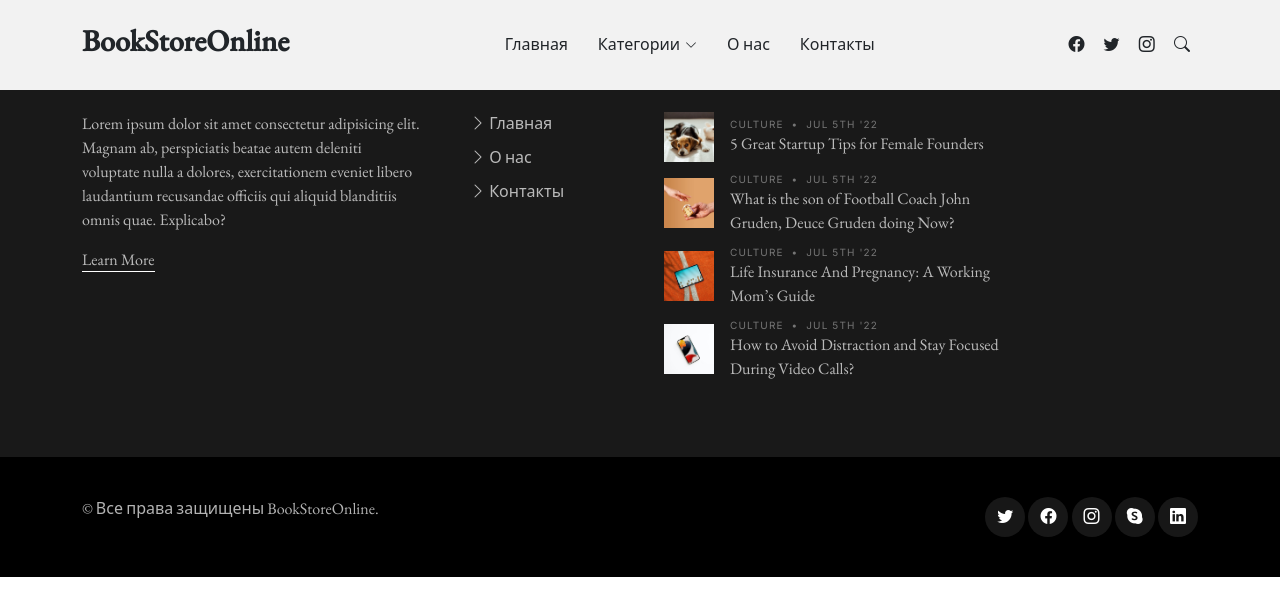
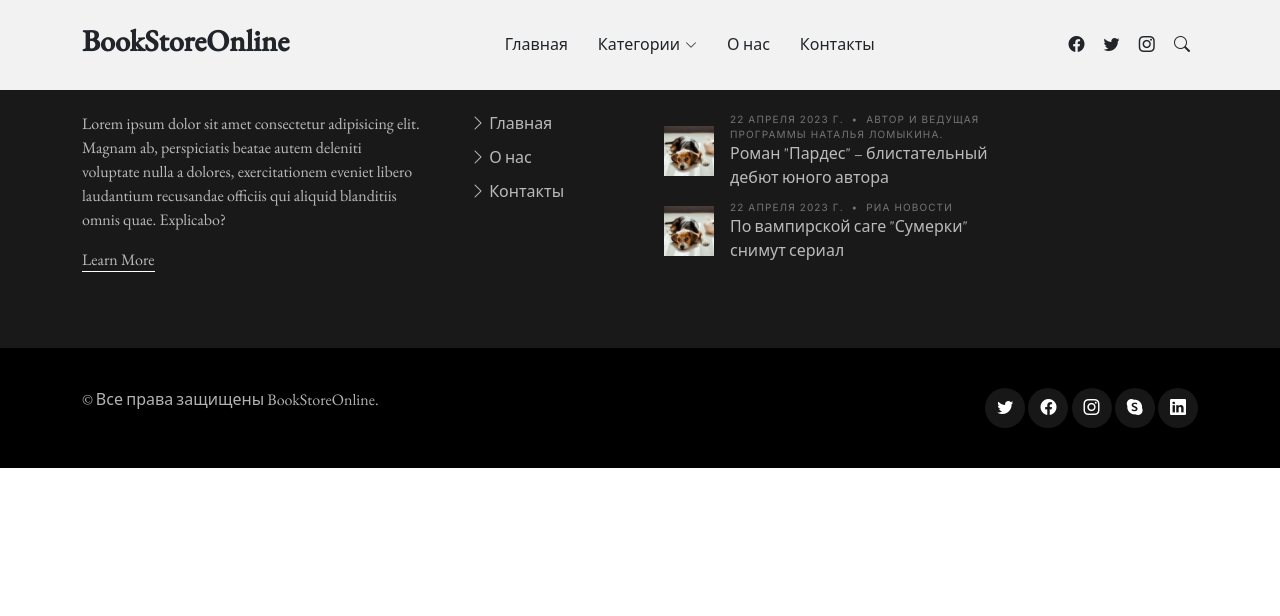
Before and after one commit to egorpomelin/library, a Django app: template library_main/templates/base.html in a window 1280 px wide. Shown: the top 616 px of the page. Run offline with Django 4.2, Linux system fonts and the light colour scheme; the template is opened without the code that fills it, so the values that code supplies are empty; data comes from the database, SQL or seed files in the repository; both versions use the stored data as it was after the commit; some libraries are stand-ins or nearby versions; some web fonts are replaced.

```diff
--- a/library_main/context_processors.py
+++ b/library_main/context_processors.py
@@ -1,7 +1,8 @@
-from library_main.models import Category, Genre
+from library_main.models import Category, Genre, News
 
 
 def category(request):
     category = Category.objects.all().order_by('name')
     genre = Genre.objects.all()
-    return {'category' : category, 'genre' : genre}
+    news = News.objects.all().order_by('-pudlicachia_date')
+    return {'category' : category, 'genre' : genre, 'news' : news}
--- a/library_main/templates/base.html
+++ b/library_main/templates/base.html
@@ -111,12 +111,12 @@
 
                 <div class="row g-5">
                     <div class="col-lg-4">
-                        <h3 class="footer-heading">About ZenBlog</h3>
+                        <h3 class="footer-heading">BookStoreOnline</h3>
                         <p>Lorem ipsum dolor sit amet consectetur adipisicing elit. Magnam ab, perspiciatis beatae autem deleniti voluptate nulla a dolores, exercitationem eveniet libero laudantium recusandae officiis qui aliquid blanditiis omnis quae. Explicabo?</p>
                         <p><a href="about.html" class="footer-link-more">Learn More</a></p>
                     </div>
                     <div class="col-6 col-lg-2">
-                        <h3 class="footer-heading">Navigation</h3>
+                        <h3 class="footer-heading">Навигация</h3>
                         <ul class="footer-links list-unstyled">
                             <li><a href="{% url 'index' %}"><i class="bi bi-chevron-right"></i> Главная</a></li>
                             <li><a href="about.html"><i class="bi bi-chevron-right"></i> О нас</a></li>
@@ -126,51 +126,21 @@
 
 
                     <div class="col-lg-4">
-                        <h3 class="footer-heading">Recent Posts</h3>
+                        <h3 class="footer-heading">Новости</h3>
 
                         <ul class="footer-links footer-blog-entry list-unstyled">
+                            {% for news in news %}
                             <li>
                                 <a href="single-post.html" class="d-flex align-items-center">
                                     <img src="assets/img/post-sq-1.jpg" alt="" class="img-fluid me-3">
                                     <div>
-                                        <div class="post-meta d-block"><span class="date">Culture</span> <span class="mx-1">&bullet;</span> <span>Jul 5th '22</span></div>
-                                        <span>5 Great Startup Tips for Female Founders</span>
+                                        <div class="post-meta d-block"><span class="date">{{ news.pudlicachia_date }}</span> <span class="mx-1">&bullet;</span> <span>{{ news.source }}</span></div>
+                                        <span>{{ news.heading }}</span>
                                     </div>
                                 </a>
                             </li>
-
-                            <li>
-                                <a href="single-post.html" class="d-flex align-items-center">
-                                    <img src="assets/img/post-sq-2.jpg" alt="" class="img-fluid me-3">
-                                    <div>
-                                        <div class="post-meta d-block"><span class="date">Culture</span> <span class="mx-1">&bullet;</span> <span>Jul 5th '22</span></div>
-                                        <span>What is the son of Football Coach John Gruden, Deuce Gruden doing Now?</span>
-                                    </div>
-                                </a>
-                            </li>
-
-                            <li>
-                                <a href="single-post.html" class="d-flex align-items-center">
-                                    <img src="assets/img/post-sq-3.jpg" alt="" class="img-fluid me-3">
-                                    <div>
-                                        <div class="post-meta d-block"><span class="date">Culture</span> <span class="mx-1">&bullet;</span> <span>Jul 5th '22</span></div>
-                                        <span>Life Insurance And Pregnancy: A Working Mom’s Guide</span>
-                                    </div>
-                                </a>
-                            </li>
-
-                            <li>
-                                <a href="single-post.html" class="d-flex align-items-center">
-                                    <img src="assets/img/post-sq-4.jpg" alt="" class="img-fluid me-3">
-                                    <div>
-                                        <div class="post-meta d-block"><span class="date">Culture</span> <span class="mx-1">&bullet;</span> <span>Jul 5th '22</span></div>
-                                        <span>How to Avoid Distraction and Stay Focused During Video Calls?</span>
-                                    </div>
-                                </a>
-                            </li>
-
+                            {% endfor %}
                         </ul>
-
                     </div>
                 </div>
             </div>
--- a/library_main/views.py
+++ b/library_main/views.py
@@ -2,7 +2,6 @@ from django.shortcuts import render
 from library_main.models import Author, Category, Genre, Book, News, Quotes
 
 def index(request):
-    sale = Author.objects.all()
 
-    context = {'promotion' : sale}
-    return render(request, 'index.html', context=context)
+    #context = {'news' : news}
+    return render(request, 'index.html',) #context=context
```
Also changed, not shown: library_main/templates/index.html (+33 -2 lines), db.sqlite3, Без_названия_1.jpg (added), 1 other file.
